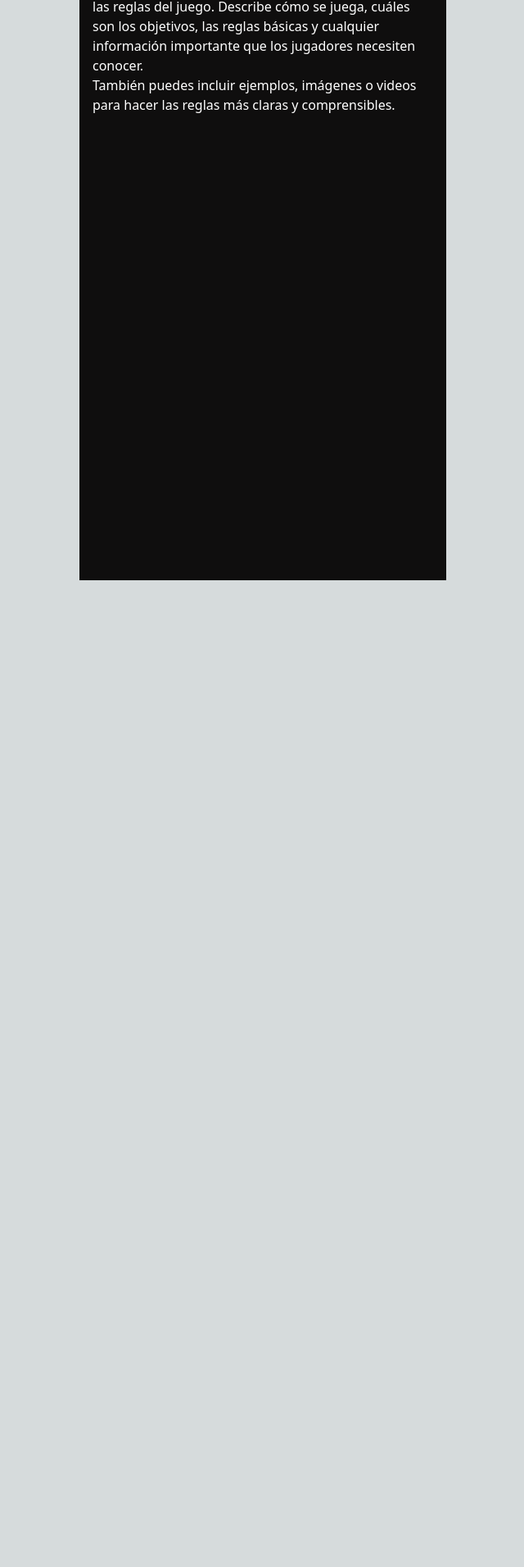
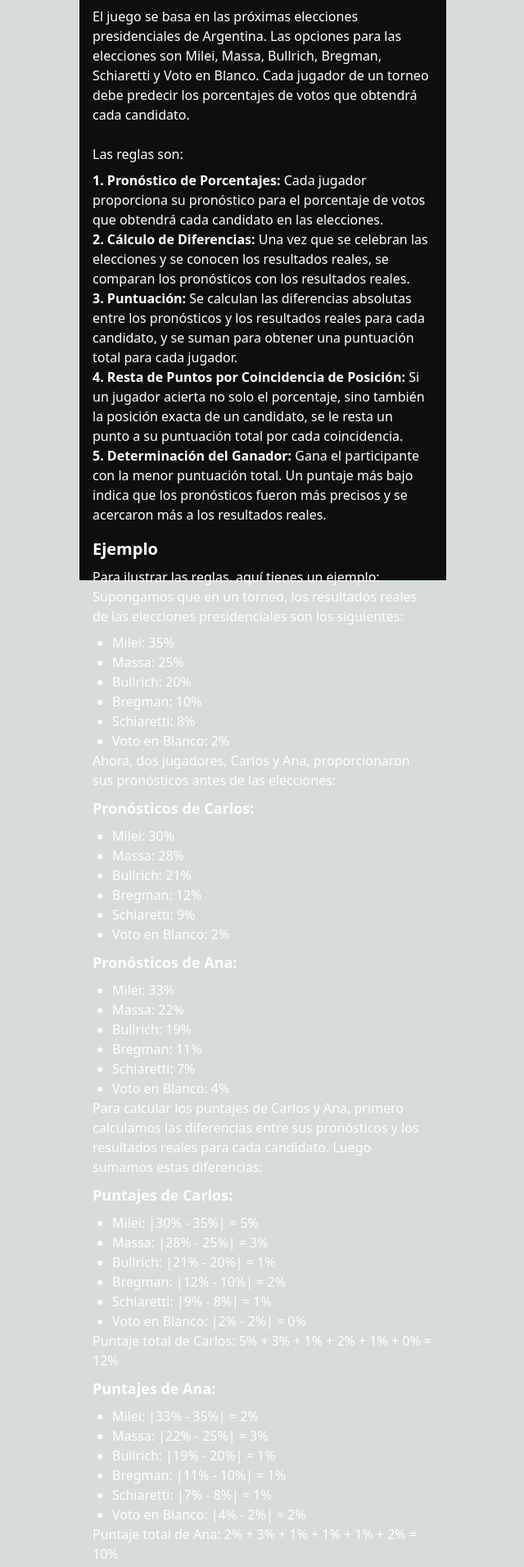
Before and after one commit to matischroder/president-bet-nextjs, a Next.js app: page /como in a window 1280 px wide. Shown: the part 92-2004 px from the top of the page at 82% size, without its empty margins (319-959 px from the left). Before the commit the page ends 800 px from the top, so only its background shows below. Built offline with nearby package versions, Linux system fonts and the light colour scheme; no server answers.

Commit message:
complete como jugar

```diff
--- a/src/pages/como.tsx
+++ b/src/pages/como.tsx
@@ -6,15 +6,115 @@ const ComoJugar: React.FC = () => {
     return (
         <div className="p-4">
             <h1 className="text-2xl font-bold mb-4 text-center">Cómo Jugar</h1>
+
+            <h2 className="text-xl font-semibold mb-2">Reglas del Juego</h2>
             <p>
-                Aquí puedes proporcionar una explicación detallada de las reglas del juego.
-                Describe cómo se juega, cuáles son los objetivos, las reglas básicas y cualquier
-                información importante que los jugadores necesiten conocer.
+                El juego se basa en las próximas elecciones presidenciales de Argentina. Las opciones para las elecciones son Milei, Massa, Bullrich, Bregman, Schiaretti y Voto en Blanco. Cada jugador de un torneo debe predecir los porcentajes de votos que obtendrá cada candidato.
             </p>
+            <br />
             <p>
-                También puedes incluir ejemplos, imágenes o videos para hacer las reglas más claras
-                y comprensibles.
+                Las reglas son:
             </p>
+            <ol className=" mt-2">
+                <li>
+                    <strong>1. Pronóstico de Porcentajes:</strong> Cada jugador proporciona su pronóstico para el porcentaje de votos que obtendrá cada candidato en las elecciones.
+                </li>
+                <li>
+                    <strong>2. Cálculo de Diferencias:</strong> Una vez que se celebran las elecciones y se conocen los resultados reales, se comparan los pronósticos con los resultados reales.
+
+                </li>
+                <li>
+                    <strong>3. Puntuación: </strong>Se calculan las diferencias absolutas entre los pronósticos y los resultados reales para cada candidato, y se suman para obtener una puntuación total para cada jugador.
+
+                </li>
+                <li>
+                    <strong>4. Resta de Puntos por Coincidencia de Posición: </strong>Si un jugador acierta no solo el porcentaje, sino también la posición exacta de un candidato, se le resta un punto a su puntuación total por cada coincidencia.
+
+                </li>
+                <li>
+                    <strong>5. Determinación del Ganador: </strong>Gana el participante con la menor puntuación total. Un puntaje más bajo indica que los pronósticos fueron más precisos y se acercaron más a los resultados reales.
+                </li>
+            </ol>
+
+            <h2 className="text-xl font-semibold mb-2 mt-4">Ejemplo</h2>
+            <p>
+                Para ilustrar las reglas, aquí tienes un ejemplo:
+            </p>
+
+            <p>
+                Supongamos que en un torneo, los resultados reales de las elecciones presidenciales son los siguientes:
+            </p>
+
+            <ul className="list-disc pl-6 mt-2">
+                <li>Milei: 35%</li>
+                <li>Massa: 25%</li>
+                <li>Bullrich: 20%</li>
+                <li>Bregman: 10%</li>
+                <li>Schiaretti: 8%</li>
+                <li>Voto en Blanco: 2%</li>
+            </ul>
+
+            <p>
+                Ahora, dos jugadores, Carlos y Ana, proporcionaron sus pronósticos antes de las elecciones:
+            </p>
+
+            <h3 className="text-lg font-semibold mt-2">Pronósticos de Carlos:</h3>
+            <ul className="list-disc pl-6 mt-2">
+                <li>Milei: 30%</li>
+                <li>Massa: 28%</li>
+                <li>Bullrich: 21%</li>
+                <li>Bregman: 12%</li>
+                <li>Schiaretti: 9%</li>
+                <li>Voto en Blanco: 2%</li>
+            </ul>
+
+            <h3 className="text-lg font-semibold mt-2">Pronósticos de Ana:</h3>
+            <ul className="list-disc pl-6 mt-2">
+                <li>Milei: 33%</li>
+                <li>Massa: 22%</li>
+                <li>Bullrich: 19%</li>
+                <li>Bregman: 11%</li>
+                <li>Schiaretti: 7%</li>
+                <li>Voto en Blanco: 4%</li>
+            </ul>
+
+            <p>
+                Para calcular los puntajes de Carlos y Ana, primero calculamos las diferencias entre sus pronósticos y los resultados reales para cada candidato. Luego sumamos estas diferencias:
+            </p>
+
+            <h3 className="text-lg font-semibold mt-2">Puntajes de Carlos:</h3>
+            <ul className="list-disc pl-6 mt-2">
+                <li>Milei: |30% - 35%| = 5%</li>
+                <li>Massa: |28% - 25%| = 3%</li>
+                <li>Bullrich: |21% - 20%| = 1%</li>
+                <li>Bregman: |12% - 10%| = 2%</li>
+                <li>Schiaretti: |9% - 8%| = 1%</li>
+                <li>Voto en Blanco: |2% - 2%| = 0%</li>
+            </ul>
+
+            <p>
+                Puntaje total de Carlos: 5% + 3% + 1% + 2% + 1% + 0% = 12%
+            </p>
+
+            <h3 className="text-lg font-semibold mt-2">Puntajes de Ana:</h3>
+            <ul className="list-disc pl-6 mt-2">
+                <li>Milei: |33% - 35%| = 2%</li>
+                <li>Massa: |22% - 25%| = 3%</li>
+                <li>Bullrich: |19% - 20%| = 1%</li>
+                <li>Bregman: |11% - 10%| = 1%</li>
+                <li>Schiaretti: |7% - 8%| = 1%</li>
+                <li>Voto en Blanco: |4% - 2%| = 2%</li>
+            </ul>
+
+            <p>
+                Puntaje total de Ana: 2% + 3% + 1% + 1% + 1% + 2% = 10%
+            </p>
+
+            <p>
+                En este caso, Ana es la ganadora ya que obtuvo un puntaje total más bajo (10%) que Carlos (12%).
+            </p>
+
+            <small>Ejemplos creados con ChatGPT</small>
         </div>
     );
 };
```
